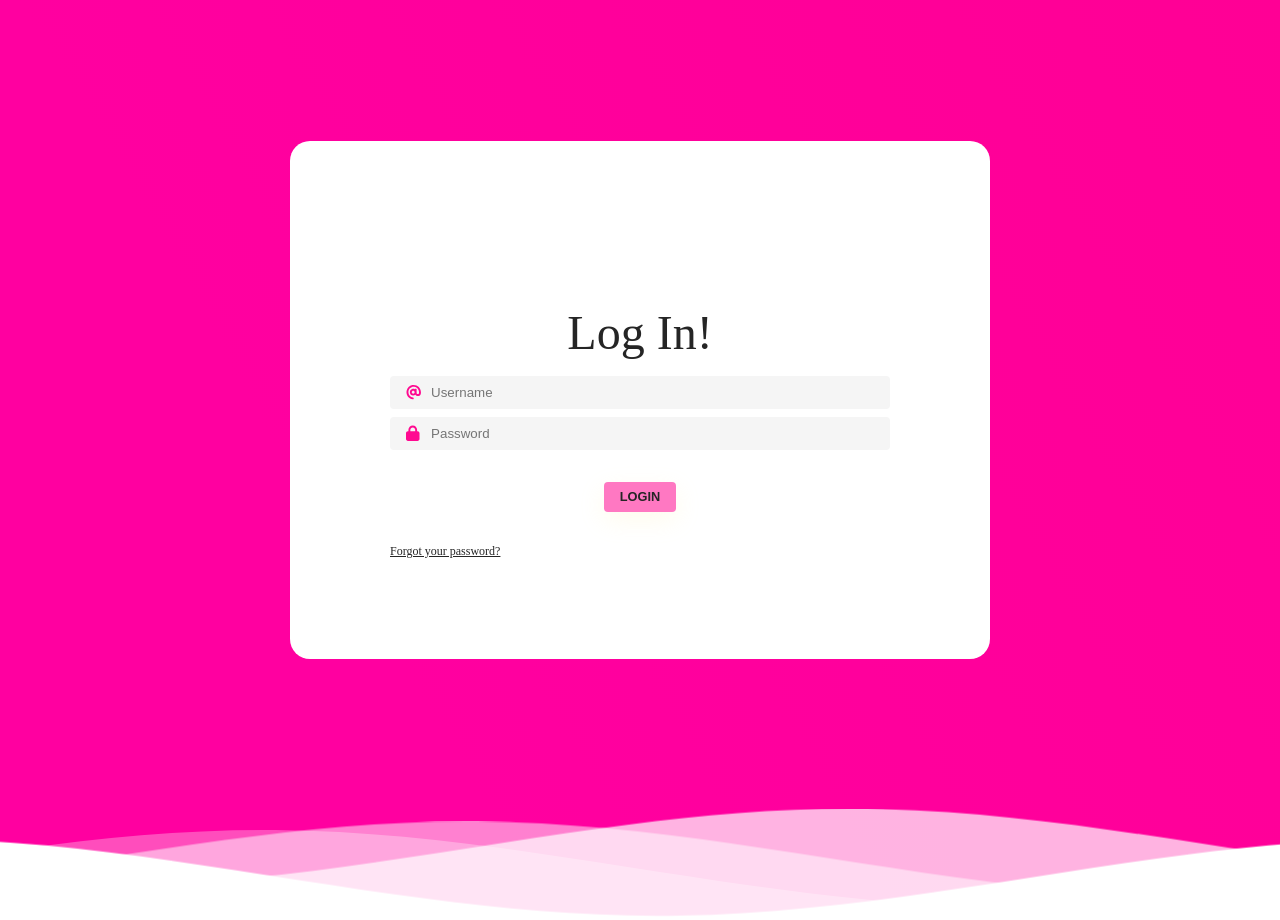
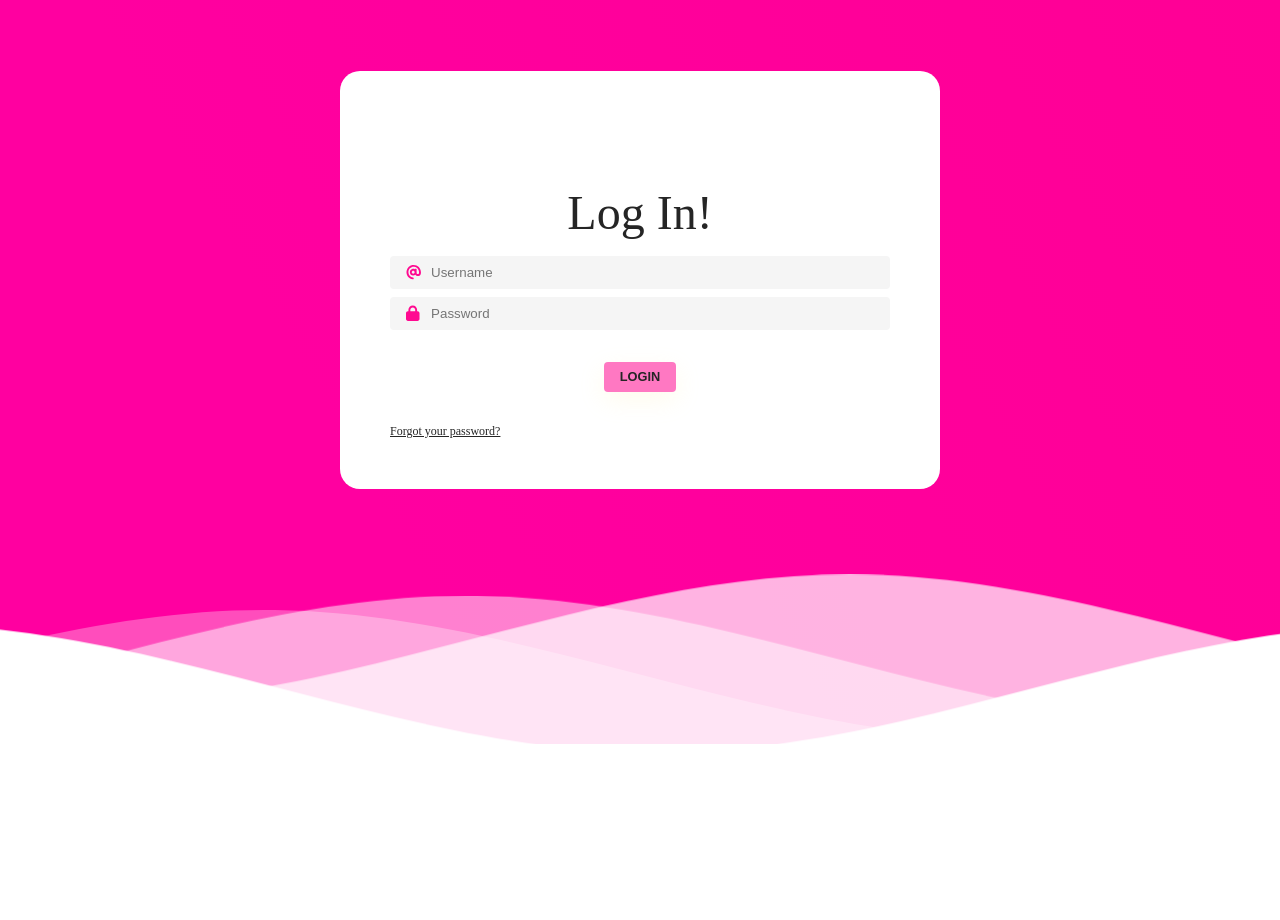
Before and after one commit to farhannnp/website, a PHP site: page /login.html in a window 1280 px wide. After the commit the page ends 744 px from the top, so only its background shows below. Run offline with PHP 8.4, Linux system fonts and the light colour scheme.

Commit message:
Update login.css

```diff
--- a/assets/login.css
+++ b/assets/login.css
@@ -6,11 +6,11 @@ body {
     justify-content: center;
     align-items: center;
     width: 100%;
-    height: 100vh;
+    height: 70vh;
 }
 .card {
   width: 500px;
-  padding: 100px;
+  padding: 50px;
   text-align: center;
   background: white;
   border-radius: 20px;
@@ -102,10 +102,10 @@ body {
 .waves {
   position: relative;
   width: 100%;
-  height: 15vh;
-  margin-bottom: -7px; /*Fix for safari gap*/
+  height: 40vh;
+  margin-bottom: -20px; /*Fix for safari gap*/
   min-height: 100px;
-  max-height: 150px;
+  max-height: 200px;
 }
 
 .content {
```
